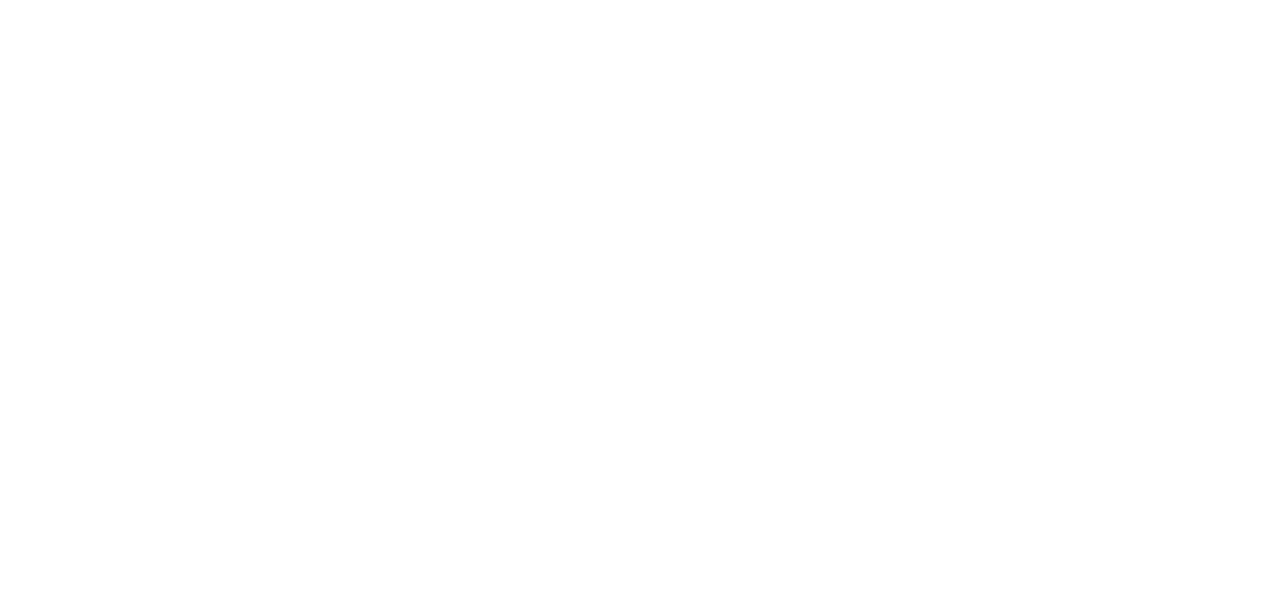
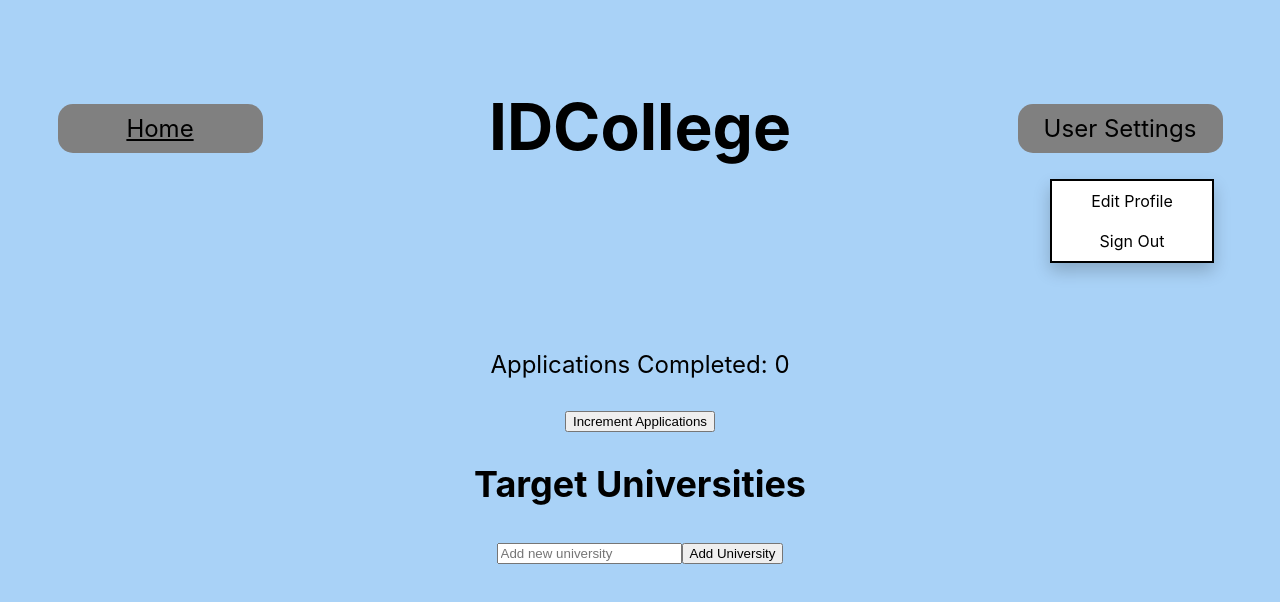
Before and after one commit to MFM190002/HCI_Group17, a React (Create React App) app in the folder my-react-app/: page /editprofile in a window 1280 px wide. Before the commit this address had no page. Shown: the top 602 px of the page. Built offline with nearby package versions, Linux system fonts and the light colour scheme.

Commit message:
changed header and edded edit profile feature

```diff
--- a/my-react-app/src/App.js
+++ b/my-react-app/src/App.js
@@ -11,6 +11,7 @@ import AddCheckpointPage from './pages/AddCheckpointPage/AddCheckpointPage';
 import CheckpointsPage from './pages/CheckpointsPage/CheckpointsPage';
 import ViewUserProfile from './pages/ViewUserPage/ViewUserPage';
 import Cookies from 'js-cookie';
+import Profile from './pages/EditProfile/EditProfile';
 
 function App() {
   useEffect(() => {
@@ -99,6 +100,7 @@ function App() {
           />
           <Route path="/addfriends" element={<AddFriendPage />} />
           <Route path="/viewprofile" element = {<ViewUserProfile />} ></Route>
+          <Route path="/editprofile" element = {<Profile />} />
         </Routes>
       </BrowserRouter>
     </div>
--- a/my-react-app/src/components/Header/Header.css
+++ b/my-react-app/src/components/Header/Header.css
@@ -1,15 +1,17 @@
+/* Header.css */
 .header-container {
   display: grid;
   grid-template-columns: 25% 50% 25%;
   position: absolute;
   top: 88px;
   width: 100%;
+  z-index: 1;
 }
 
 .home-button {
   display: flex;
   justify-content: center;
-    align-items: center;
+  align-items: top;
   background: none;
   border: none;
   padding: 0;
@@ -18,7 +20,8 @@
   font-weight: bold;
   color: #000000;
   cursor: pointer;
-    height: 100%; /* Added to ensure the button takes full height of the grid cell */
+  height: 100%;
+  margin-top: 16px;
 }
 
 .home-link {
@@ -40,14 +43,19 @@
   text-align: center;
   display: flex;
   justify-content: center;
-    align-items: center;
+  align-items: top;
 }
 
-  .logout-button {
+.dropdown-container {
+  position: relative;
+}
+
+.user-settings-button {
   display: flex;
   justify-content: center;
-    align-items: center;
-    height: 100%; /* Added to ensure the button takes full height of the grid cell */
+  align-items: top;
+  height: 50%;
+  margin-top: 16px;
 }
 
 .rectangle {
@@ -60,10 +68,45 @@
   align-items: center;
 }
 
-  .logout-link {
+.user-settings-link {
   color: #000000;
   font-family: "Inter", Helvetica;
   font-size: 24px;
   font-weight: 400;
   text-align: center;
 }
+
+.dropdown-menu {
+  display: flex;
+  flex-direction: column;
+  justify-content: center;
+  align-items: center;
+  width: 50%;
+  border: 2px solid black;
+  background-color: white;
+  margin-left: 90px;
+  box-shadow: 0px 8px 16px 0px rgba(0, 0, 0, 0.2);
+  z-index: 1;
+  opacity: 1;
+}
+
+.dropdown-item {
+  padding: 10px;
+  text-decoration: none;
+  color: #000000;
+  display: block;
+}
+
+.dropdown-item:hover {
+  background-color: #f5f5f5;
+}
+
+
+.user-settings-button:hover {
+  cursor: pointer;
+}
+
+.dropdown-container.open .dropdown-menu {
+  opacity: 1;
+  pointer-events: auto; /* Ensure the dropdown is clickable when open */
+}
--- a/my-react-app/src/components/Header/Header.jsx
+++ b/my-react-app/src/components/Header/Header.jsx
@@ -1,8 +1,15 @@
-import React from 'react';
+// Header.js
+import React, { useState } from 'react';
 import { Link } from 'react-router-dom';
-import './Header.css'; // Make sure to import your CSS file
+import './Header.css';
 
 const Header = ({ username }) => {
+  const [dropdownOpen, setDropdownOpen] = useState(true);
+
+  const handleDropdownToggle = (event) => {
+    setDropdownOpen(!dropdownOpen);
+  };
+
   return (
     <div className="header-container">
       <Link to={`/home?username=${username}`} className="home-button">
@@ -11,11 +18,23 @@ const Header = ({ username }) => {
         </div>
       </Link>
       <div className="header-text">IDCollege</div>
-      <Link to="/" className="logout-button">
-        <div className="rectangle">
-          <span className="logout-link">Sign Out</span>
+      <div className="dropdown-container">
+        <div className="user-settings-button">
+          <div className="rectangle">
+            <span className="user-settings-link" onClick={handleDropdownToggle}>User Settings</span>
+          </div>
         </div>
-      </Link>
+        {dropdownOpen && (
+          <div className="dropdown-menu">
+            <Link to={`/editprofile?username=${username}`} className="dropdown-item">
+              Edit Profile
+            </Link>
+            <Link to="/" className="dropdown-item">
+              Sign Out
+            </Link>
+          </div>
+        )}
+      </div>
     </div>
   );
 };
--- /dev/null
+++ b/my-react-app/src/pages/EditProfile/EditProfile.css
@@ -0,0 +1,21 @@
+.edit-user-page {
+    background-color: #a9d2f7;
+    padding: 20px;
+    display: flex;
+    justify-content: center;
+    flex-direction: column;
+    align-items: center;
+    height: 100vh;
+  }
+
+  .edit-user-title  {
+    justify-content: center;
+    align-items: center;
+    font-weight: bold;
+    font-size: 64px;
+  }
+
+  .edit-user-stats {
+    padding-top: 50px;
+    font-size: 24px;
+  }
--- /dev/null
+++ b/my-react-app/src/pages/EditProfile/EditProfile.jsx
@@ -0,0 +1,126 @@
+import React, { useState, useEffect } from 'react';
+import './EditProfile.css';
+import Header from '../../components/Header/Header';
+import Cookies from 'js-cookie';
+
+const Profile = () => {
+const username = new URLSearchParams(window.location.search).get('username');
+  const [profileData, setProfileData] = useState({
+    applicationsCompleted: 0,
+    targetUniversities: [],
+  });
+  const [editingUniversityIndex, setEditingUniversityIndex] = useState(null);
+  const [newUniversity, setNewUniversity] = useState('');
+
+  useEffect(() => {
+    const fetchProfileData = () => {
+      const storedProfileData = Cookies.get(`profile_${username}`);
+      if (storedProfileData) {
+        setProfileData(JSON.parse(storedProfileData));
+      }
+    };
+
+    fetchProfileData();
+  }, [username]);
+
+  const handleIncrementApplications = () => {
+    setProfileData((prevData) => ({
+      ...prevData,
+      applicationsCompleted: prevData.applicationsCompleted + 1,
+    }));
+  };
+
+  const handleAddUniversity = () => {
+    if (newUniversity.trim() !== '') {
+      setProfileData((prevData) => ({
+        ...prevData,
+        targetUniversities: [...prevData.targetUniversities, newUniversity],
+      }));
+      setNewUniversity('');
+    }
+  };
+
+  const handleEditUniversity = (index) => {
+    setEditingUniversityIndex(index);
+    setNewUniversity(profileData.targetUniversities[index]);
+  };
+
+  const handleSaveUniversityEdit = () => {
+    setProfileData((prevData) => {
+      const updatedUniversities = [...prevData.targetUniversities];
+      updatedUniversities[editingUniversityIndex] = newUniversity;
+      return {
+        ...prevData,
+        targetUniversities: updatedUniversities,
+      };
+    });
+    setEditingUniversityIndex(null);
+    setNewUniversity('');
+  };
+
+  const handleDeleteUniversity = (index) => {
+    setProfileData((prevData) => ({
+      ...prevData,
+      targetUniversities: prevData.targetUniversities.filter((_, i) => i !== index),
+    }));
+  };
+
+  const saveProfileToCookie = () => {
+    Cookies.set(`profile_${username}`, JSON.stringify(profileData));
+  };
+
+  useEffect(() => {
+    saveProfileToCookie();
+  }, [profileData, username]);
+
+  return (
+    <div className="edit-user-page">
+      <Header/>
+      <div className="edit-user-title">
+        {username}
+      </div>
+      <div className="edit-user-stats">
+        <div>
+            <p>Applications Completed: {profileData.applicationsCompleted}</p>
+            <button onClick={handleIncrementApplications}>Increment Applications</button>
+        </div>
+        <div>
+            <h2>Target Universities</h2>
+            <ul>
+            {profileData.targetUniversities.map((university, index) => (
+                <li key={index}>
+                {index === editingUniversityIndex ? (
+                    <>
+                    <input
+                        type="text"
+                        value={newUniversity}
+                        onChange={(e) => setNewUniversity(e.target.value)}
+                    />
+                    <button onClick={handleSaveUniversityEdit}>Save</button>
+                    </>
+                ) : (
+                    <>
+                    {university}
+                    <button onClick={() => handleEditUniversity(index)}>Edit</button>
+                    <button onClick={() => handleDeleteUniversity(index)}>Delete</button>
+                    </>
+                )}
+                </li>
+            ))}
+            </ul>
+            <div>
+            <input
+                type="text"
+                placeholder="Add new university"
+                value={newUniversity}
+                onChange={(e) => setNewUniversity(e.target.value)}
+            />
+            <button onClick={handleAddUniversity}>Add University</button>
+            </div>
+        </div>
+        </div>
+    </div>
+  );
+};
+
+export default Profile;
```
Lines whose indentation alone changed are shown as unchanged.
